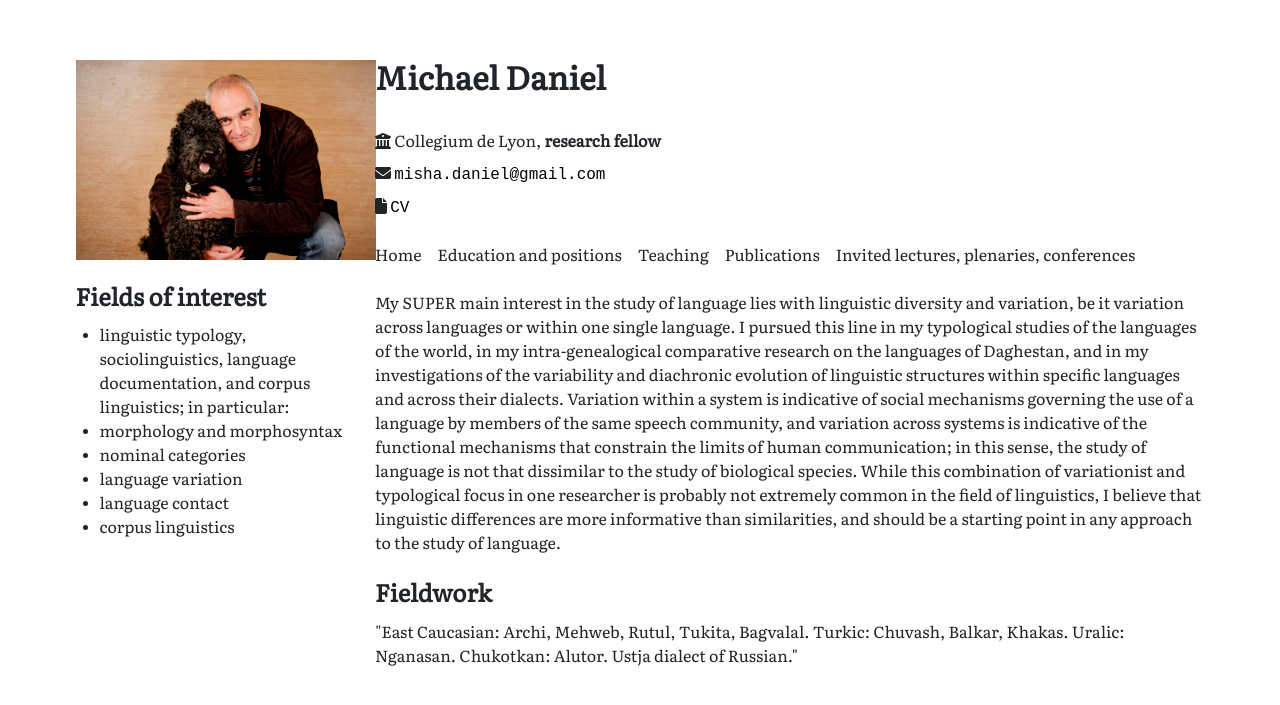
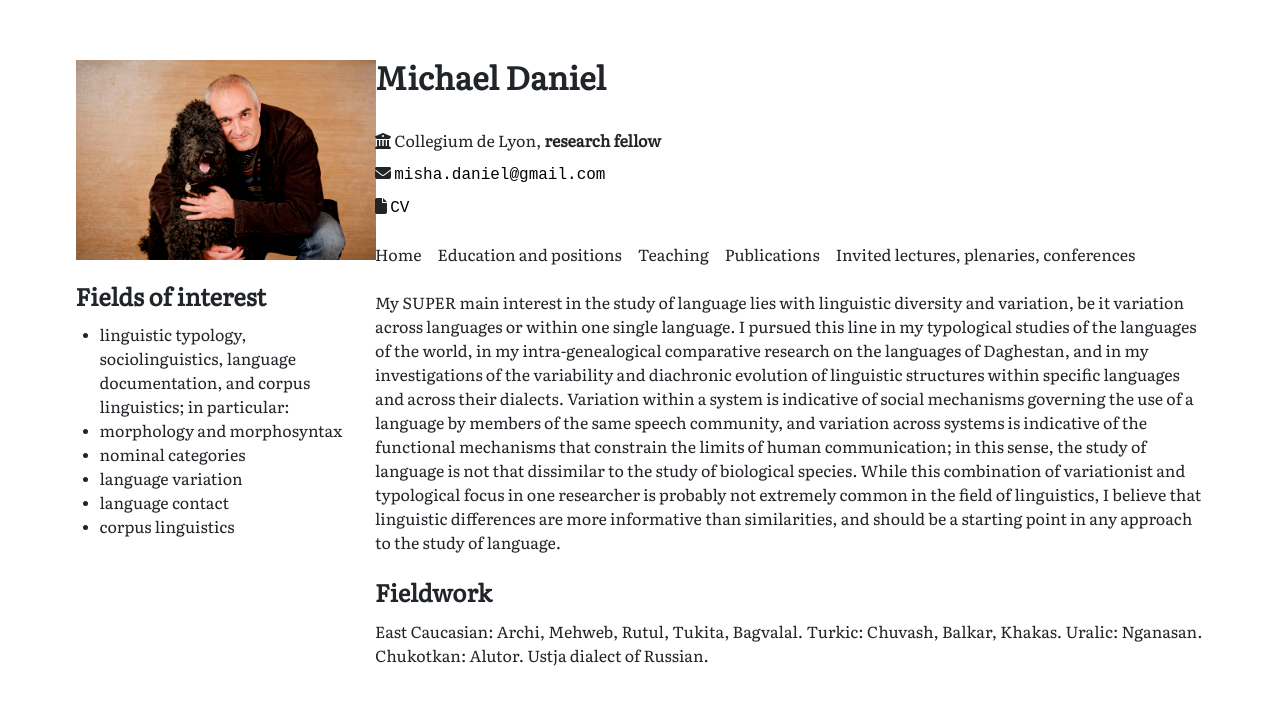
Before and after one commit to MishaDaniel/mishadaniel.github.io, a Jekyll site: the page built from index.html, in a window 1280 px wide. Shown: the top 705 px of the page. Built offline with Jekyll 4.4.1, drawn with Linux system fonts in a browser that asks for light colours; nearby versions of some CDN libraries; part of the change alters nothing that is shown.

```diff
--- a/index.html
+++ b/index.html
@@ -40,5 +40,13 @@ My SUPER main interest in the study of language lies with linguistic diversity a
 
 
   <h2>Fieldwork</h2>
-  "East Caucasian: Archi, Mehweb, Rutul, Tukita, Bagvalal.   Turkic: Chuvash, Balkar, Khakas.   Uralic: Nganasan.   Chukotkan: Alutor.   Ustja dialect of Russian."
+  East Caucasian: Archi, Mehweb, Rutul, Tukita, Bagvalal.
+
+  Turkic: Chuvash, Balkar, Khakas.
+
+  Uralic: Nganasan.
+
+  Chukotkan: Alutor.
+
+  Ustja dialect of Russian.
 </div>
```
